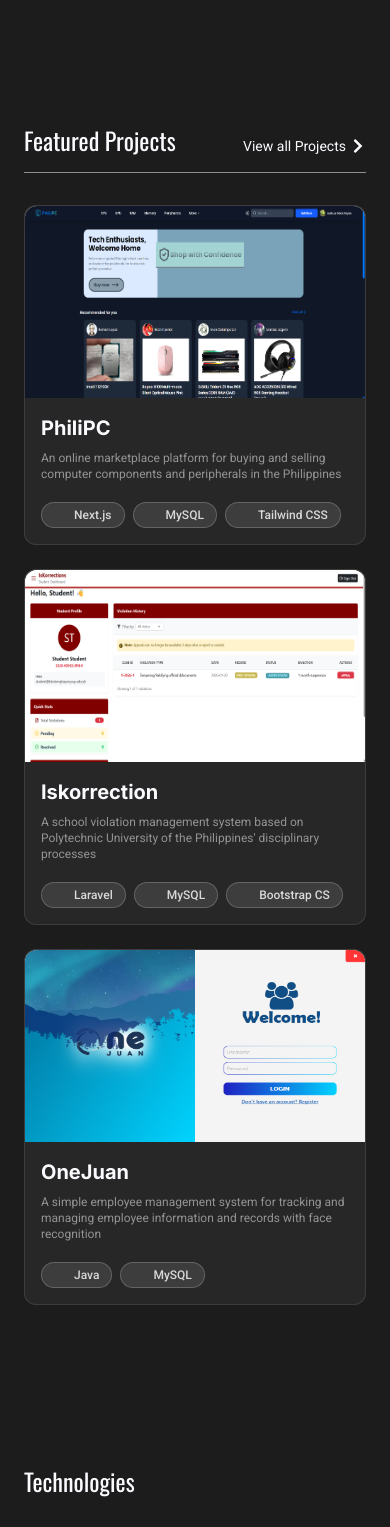
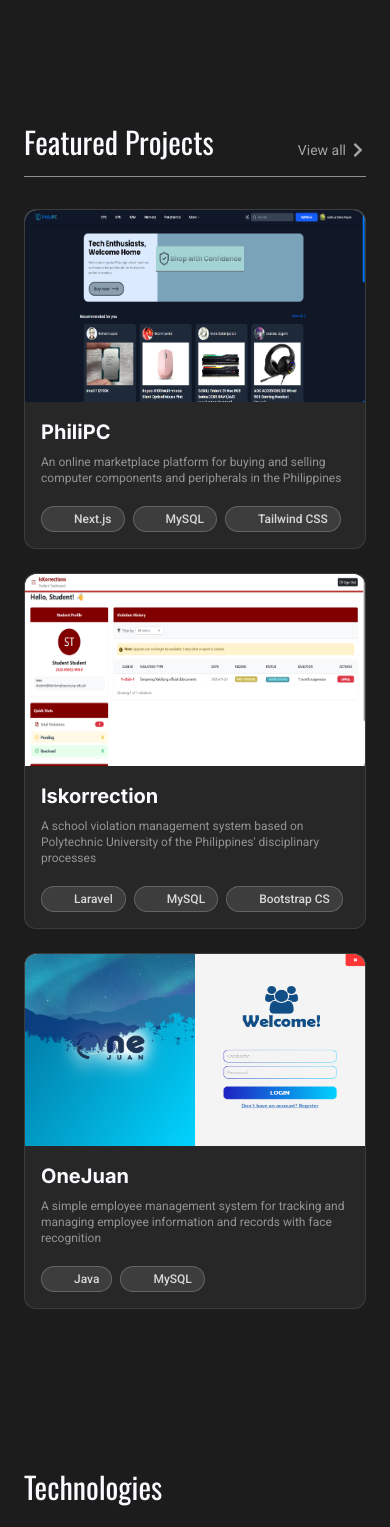
Before and after one commit to Xenrui/joshua-portfolio, a Next.js app: page / in a window 390 px wide. Shown: the part 800-2327 px from the top of the page. Built offline with nearby package versions, Linux system fonts and the light colour scheme; no server answers; some icons are missing.

Commit message:
fix: make section header bigger

```diff
--- a/src/app/Home.js
+++ b/src/app/Home.js
@@ -37,9 +37,9 @@ const Home = ({ projects }) => {
 
 				<section id="projects" aria-label="projects" className="py-20">
 					<div className="flex justify-between items-end mb-8 pb-4 border-b border-white/50">
-						<h2 className="text-2xl md:text-4xl">Featured Projects</h2>
-						<div className="flex items-center gap-1">
-							<span className="text-sm md:text-md">View all Projects</span>
+						<h2 className="text-3xl md:text-4xl">Featured Projects</h2>
+						<div className="flex items-center gap-1 text-white/60">
+							<span className="text-sm md:text-md">View all</span>
 							<FaChevronRight />
 						</div>
 					</div>
@@ -51,7 +51,7 @@ const Home = ({ projects }) => {
 				</section>
 
 				<section id="technologies" aria-label="technologies" className="py-20">
-					<h2 className="text-2xl md:text-4xl mb-8">Technologies</h2>
+					<h2 className="text-3xl md:text-4xl mb-8">Technologies</h2>
 					<div className="grid grid-cols-3 lg:grid-cols-6 gap-2">
 						{Object.values(techstack)
 							.filter((techstack) => techstack.feat === true)
```
